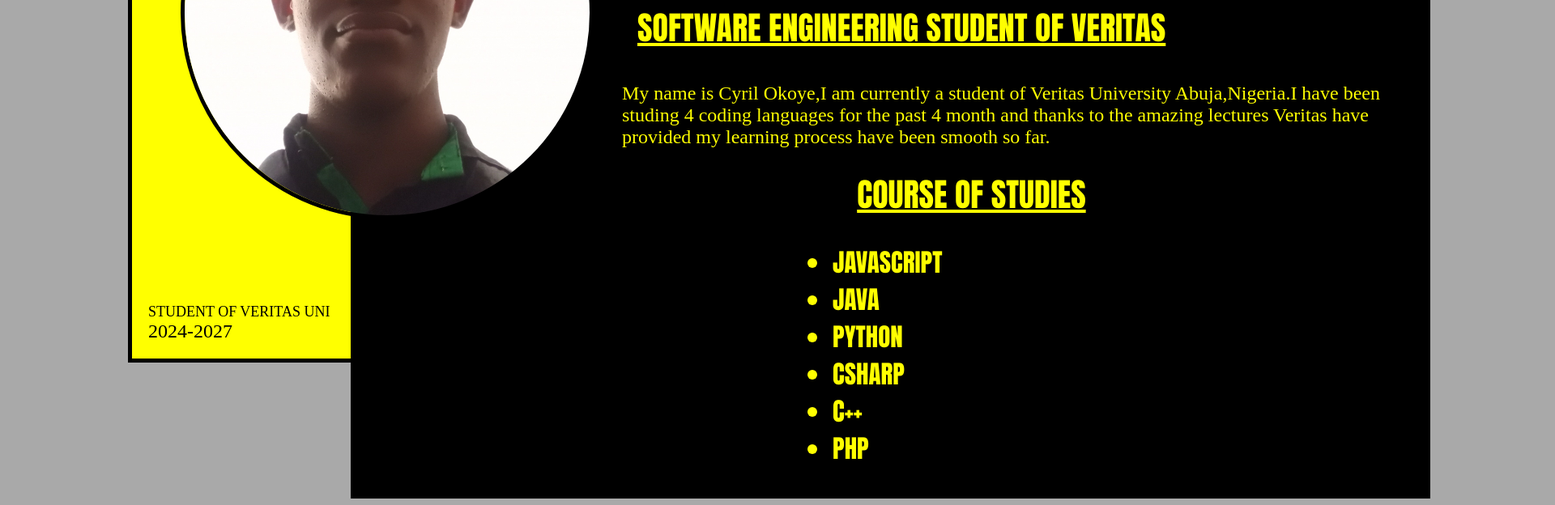
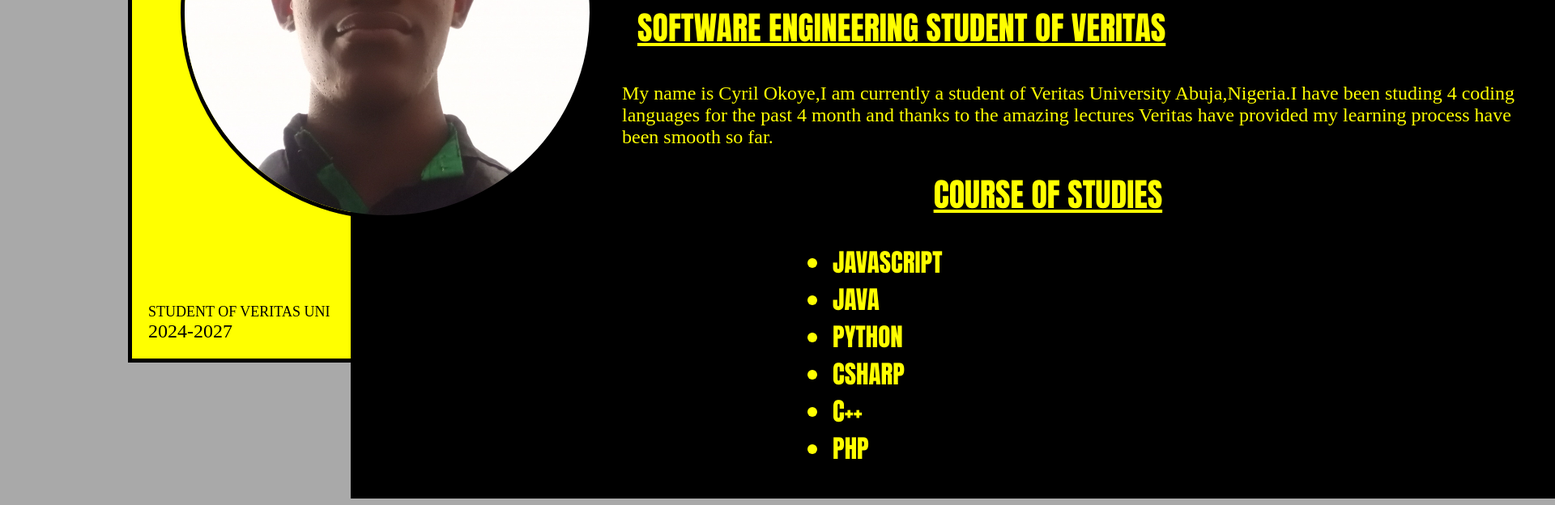
Before and after one commit to ColeVinsmoke/SEN108P, a plain HTML site: page index.html in a window 1280 px wide. Shown: the part 707-1331 px from the top of the page at 81% size, 1920 px wide, since content can reach past the window. Drawn offline with Linux system fonts and the light colour scheme.

Commit message:
Update portfolio.css

```diff
--- a/portfolio.css
+++ b/portfolio.css
@@ -42,7 +42,7 @@
     margin-top: -1110px;
     color: yellow;
     background-color: black;
-    width: 35cm;
+    width: 40cm;
 }
 .Header2{
     margin-left: 50px;
```
